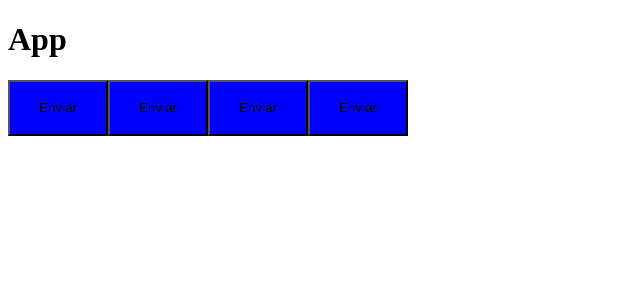
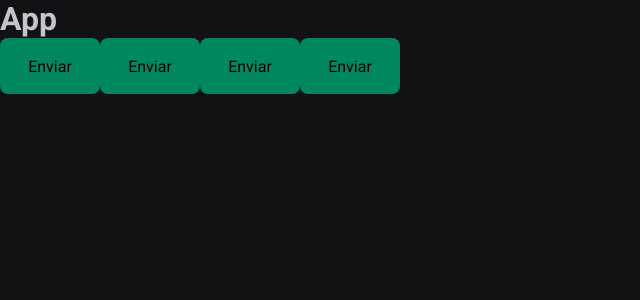
Before and after one commit to EmanuelQuintino/Ignite-Timer, a React (Vite) app: page / in a window 1280 px wide. Shown: the top 300 px of the page, without its empty margins (0-640 px from the left). Built offline with nearby package versions, Linux system fonts and the light colour scheme.

Commit message:
add global styles

```diff
--- a/index.html
+++ b/index.html
@@ -2,6 +2,12 @@
 <html lang="en">
   <head>
     <meta charset="UTF-8" />
+    <link rel="preconnect" href="https://fonts.googleapis.com" />
+    <link rel="preconnect" href="https://fonts.gstatic.com" crossorigin />
+    <link
+      href="https://fonts.googleapis.com/css2?family=Roboto+Mono:wght@400;500;700&family=Roboto:wght@400;500;700&display=swap"
+      rel="stylesheet"
+    />
     <link rel="icon" type="image/svg+xml" href="/src/assets/igniteLogo.svg" />
     <meta name="viewport" content="width=device-width, initial-scale=1.0" />
     <title>Ignite-Timer</title>
--- a/src/@types/styled.d.ts
+++ b/src/@types/styled.d.ts
@@ -1,5 +1,5 @@
 import "styled-components";
-import { defaultTheme } from "../styles/defaultTheme";
+import { defaultTheme } from "../styles/themes/default";
 
 type ThemeType = typeof defaultTheme;
 
--- a/src/App.tsx
+++ b/src/App.tsx
@@ -1,6 +1,7 @@
 import { ThemeProvider } from "styled-components";
-import { defaultTheme } from "./styles/defaultTheme";
+import { defaultTheme } from "./styles/themes/default";
 import { Button } from "./components/Button";
+import { GlobalStyle } from "./styles/global";
 
 export function App() {
   return (
@@ -10,6 +11,8 @@ export function App() {
       <Button variant="secondary" />
       <Button variant="neutral" />
       <Button />
+
+      <GlobalStyle />
     </ThemeProvider>
   );
 }
--- a/src/components/Button/styles.ts
+++ b/src/components/Button/styles.ts
@@ -16,5 +16,5 @@ export const ButtonContainer = styled.button<ButtonContainerProps>`
   height: 56px;
   width: 100px;
   background-color: ${({ variant }) => buttonColor[variant]};
-  background-color: ${({ theme }) => theme.secondary};
+  background-color: ${({ theme }) => theme["green-500"]};
 `;
--- a/src/styles/defaultTheme.ts
+++ /dev/null
@@ -1,4 +0,0 @@
-export const defaultTheme = {
-  primary: "purple",
-  secondary: "blue",
-};
--- /dev/null
+++ b/src/styles/global.ts
@@ -0,0 +1,38 @@
+import { createGlobalStyle } from "styled-components";
+
+export const GlobalStyle = createGlobalStyle`
+  :root {
+    font-size: 62.5%;
+  }
+
+  :focus {
+    outline: 0;
+    box-shadow: 0 0 0 2px ${({ theme }) => theme["green-500"]};
+  }
+
+  * {
+    margin: 0;
+    padding: 0;
+    box-sizing: border-box;
+  }
+
+  body {
+    background: ${({ theme }) => theme["gray-900"]};
+    color: ${({ theme }) => theme["gray-300"]};
+  }
+
+  body, input, textarea, button {
+    font-family: 'Roboto', sans-serif;
+    font-weight: 400;
+    font-size: 1.6rem;
+  }
+
+  button {
+    border: 0;
+    border-radius: 8px;
+  }
+
+  button:hover {
+    cursor: pointer;
+  }
+`;
--- /dev/null
+++ b/src/styles/themes/default.ts
@@ -0,0 +1,21 @@
+export const defaultTheme = {
+  white: '#FFF',
+
+  'gray-100': '#E1E1E6',
+  'gray-300': '#C4C4CC',
+  'gray-400': '#8D8D99',
+  'gray-500': '#7C7C8A',
+  'gray-600': '#323238',
+  'gray-700': '#29292E',
+  'gray-800': '#202024',
+  'gray-900': '#121214',
+
+  'green-300': '#00B37E',
+  'green-500': '#00875F',
+  'green-700': '#015F43',
+
+  'red-500': '#AB222E',
+  'red-700': '#7A1921',
+
+  'yellow-500': '#FBA94C',
+}
```
